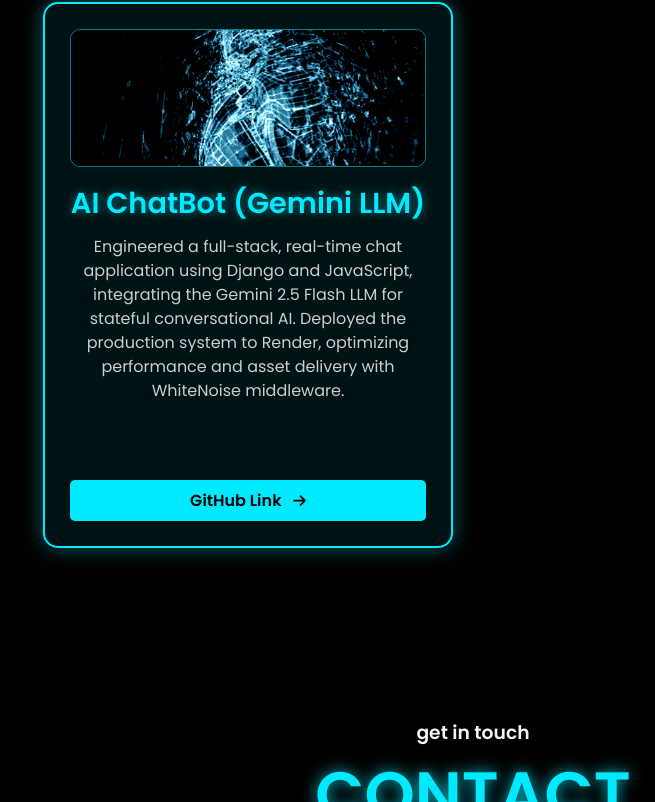
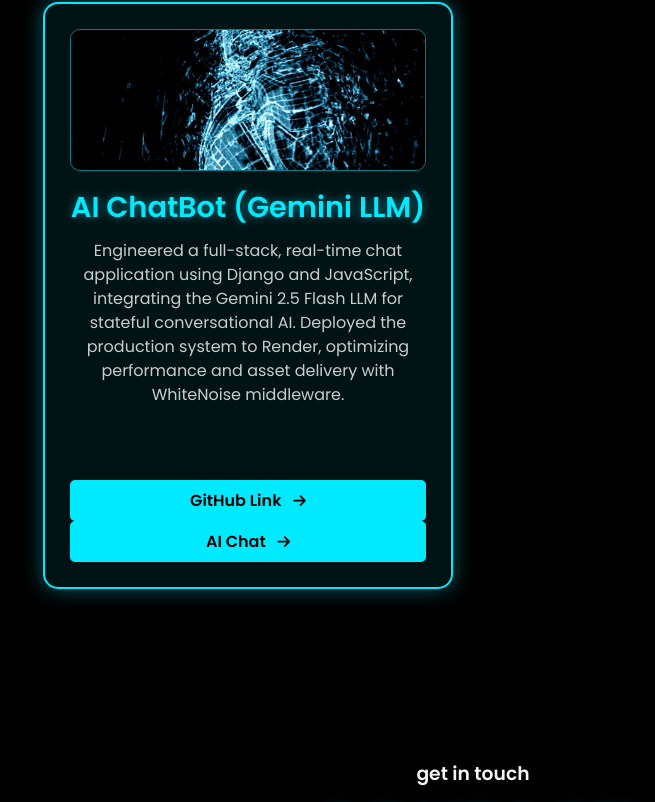
Before and after one commit to Rahul-Tech-7/My_Port, a plain HTML site: page index.html in a window 1280 px wide. Shown: the part 6922-7724 px from the top of the page, without its empty margins (167-822 px from the left). Drawn offline with nearby package versions, Linux system fonts and the light colour scheme.

Commit message:
index.html

```diff
--- a/index.html
+++ b/index.html
@@ -397,6 +397,7 @@
                         <p>Engineered a full-stack, real-time chat application using Django and JavaScript, integrating the Gemini 2.5 Flash LLM for stateful conversational AI. Deployed the production system to Render, optimizing performance and asset delivery with WhiteNoise middleware.
                         </p>
                         <a href="https://github.com/Rahul-Tech-7/AI_Bot.git" target="_blank" class="project-link"> GitHub Link <i class="fa-solid fa-arrow-right"></i></a>
+                        <a href="https://github.com/Rahul-Tech-7/AI_Bot.git" target="_blank" class="project-link"> AI Chat <i class="fa-solid fa-arrow-right"></i></a>
                     </div>
                 </div>
             </div>
```
